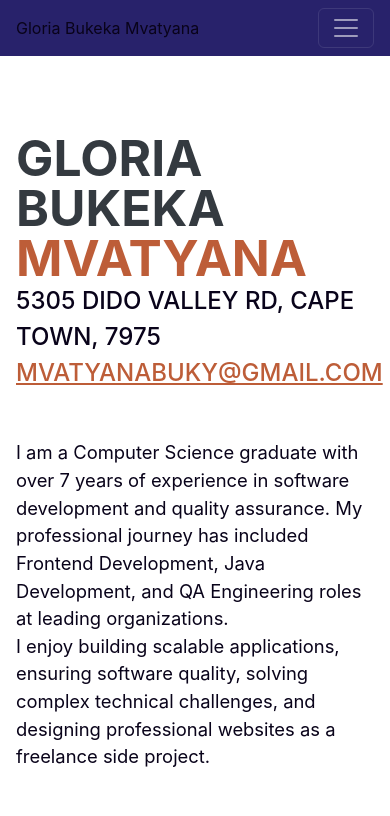
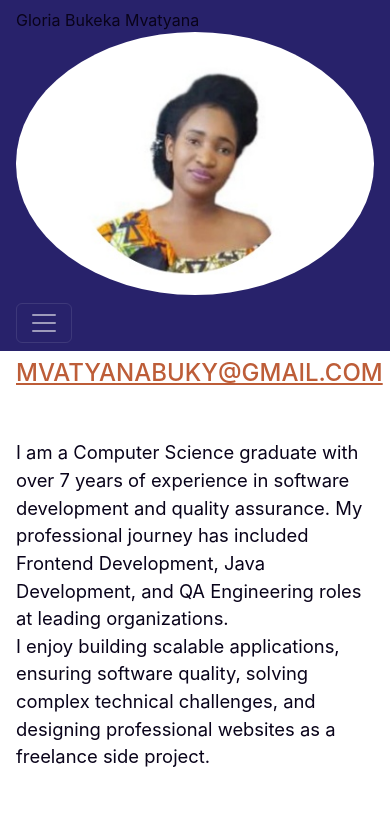
Before and after one commit to bukie/bukie, a plain HTML site: page index.html in a window 390 px wide. Shown: the top 816 px of the page. Drawn offline with nearby package versions, Linux system fonts and the light colour scheme; a web font is replaced by a local one.

Commit message:
Update index.html

```diff
--- a/index.html
+++ b/index.html
@@ -20,7 +20,7 @@
         <nav class="navbar navbar-expand-lg navbar-dark bg-primary fixed-top" id="sideNav" style="bg-color:powderblue>
             <a class="navbar-brand js-scroll-trigger" href="#page-top">
                 <span class="d-block d-lg-none">Gloria Bukeka Mvatyana</span>
-                <span class="d-none d-lg-block"><img class="img-fluid img-profile rounded-circle mx-auto mb-2" src="assets/img/profile.jpg" alt="..." /></span>
+                <span class="span class="d-block"><img class="img-fluid img-profile rounded-circle mx-auto mb-2" src="assets/img/profile.jpg" alt="..." /></span>
             </a>
             <button class="navbar-toggler" type="button" data-bs-toggle="collapse" data-bs-target="#navbarResponsive" aria-controls="navbarResponsive" aria-expanded="false" aria-label="Toggle navigation"><span class="navbar-toggler-icon"></span></button>
             <div class="collapse navbar-collapse" id="navbarResponsive">
```
